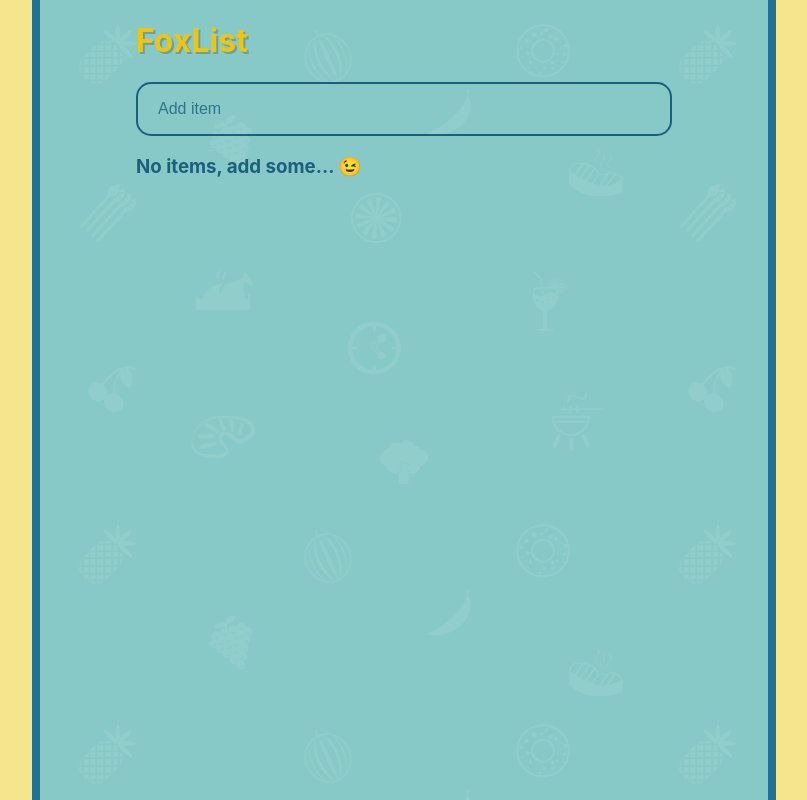
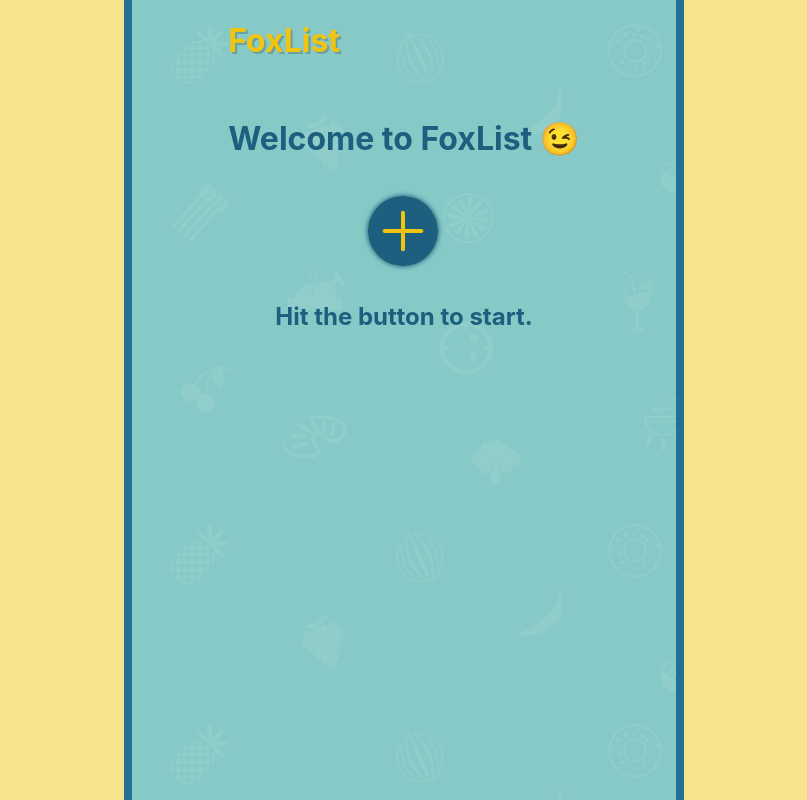
Before and after one commit to GKonar/FoxList, a React (Create React App) app: page / in a window 1280 px wide. Shown: the whole page, without its empty margins (236-1043 px from the left). Built offline with nearby package versions, Linux system fonts and the light colour scheme.

Commit message:
Add welcome text with button

```diff
--- a/src/Pages/FoxListStartupPage.tsx
+++ b/src/Pages/FoxListStartupPage.tsx
@@ -1,19 +1,48 @@
-import React, { useState, useRef } from "react";
+import React, { useState, useRef, Fragment } from "react";
+import { makeStyles } from "@material-ui/core/styles";
 import TextField from "../Components/TextField";
 import { IProduct, IProductsObject, IVegsArrays } from '../interfaces/products/products.interfaces';
 import DynamicProductsList from "../Components/DynamicProductsList";
+import ButtonRound from "../Components/ButtonRound";
+import { ReactComponent as PlusIcon } from "../assets/icons/plus-round.svg";
 
 interface IFoxListProps {
   productsObject: IProductsObject;
 }
 
+const useStyles = makeStyles({
+  WelcomeHeader: {
+    color: "#1c5f7e",
+    padding: "1rem 0 "
+  },
+
+  WelcomeText: {
+    display: "flex",
+    flexDirection: "column",
+    alignItems: "center",
+    height: "inherit",
+  },
+
+  Icon: {
+    fill: "#1c5f7e",
+    width: "70px",
+    height: "70px",
+    cursor: "pointer",
+  },
+});
+
 const FoxListStartupPage = (foxListProps: IFoxListProps): JSX.Element => {
   const [products, setProducts] = useState<IProduct[]>([]);
   const [isFocused, setIsFocused] = useState<boolean>(false)
+  const [welcomePage, setWelcomePage] = useState<boolean>(true);
   const { productsObject } = foxListProps;
   const inputRef = useRef<HTMLInputElement>(null);
 
-  const filteredProducts = (e: React.ChangeEvent<HTMLTextAreaElement | HTMLInputElement>): void => {
+  const classes = useStyles();
+  const { Icon, WelcomeText, WelcomeHeader } = classes;
+
+
+  const filterProducts = (e: React.ChangeEvent<HTMLTextAreaElement | HTMLInputElement>): void => {
     let language: string = "english";
     const searchValue: string = e.target.value;
     const firstInputLetter: string = searchValue.charAt(0).toUpperCase();
@@ -32,22 +61,42 @@ const FoxListStartupPage = (foxListProps: IFoxListProps): JSX.Element => {
     console.log("go");
   };
 
-  const handleClick = () => {
+  const handleInputFocus = () => {
     inputRef.current?.focus();
     setIsFocused(true);
   }
 
+  const createList = () => {
+    setWelcomePage(false);
+  }
+
   return (
+    <Fragment>
+      {
+        welcomePage ? (
+          <div className={WelcomeText}>
+            <h1 className={WelcomeHeader}>Welcome to FoxList 😉</h1>
+            <ButtonRound
+              handleClick={createList}
+              sizeBig={true}>
+              <PlusIcon className={Icon} />
+            </ButtonRound>
+            <h2 className={WelcomeHeader}>Hit the button to start.</h2>
+          </div>
+        ) : (
           <form className="form" onSubmit={(e) => handleSubmit(e)}>
             <TextField
-        onChange={e => filteredProducts(e)}
+              onChange={e => filterProducts(e)}
               reference={inputRef}
             />
             <DynamicProductsList
               products={products}
-        handleFocus={handleClick}
+              handleFocus={handleInputFocus}
             />
           </form>
+        )
+      }
+    </Fragment>
   );
 };
 
```
Lines whose indentation alone changed are shown as unchanged.
